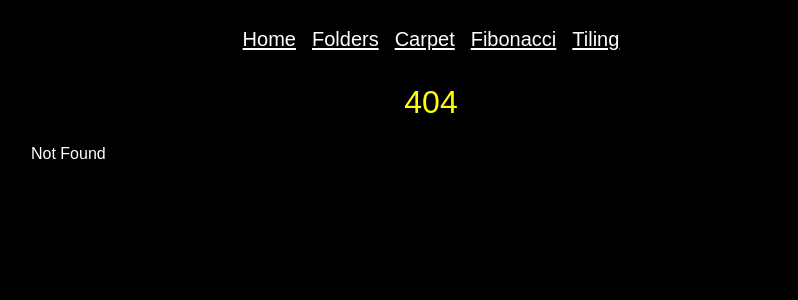
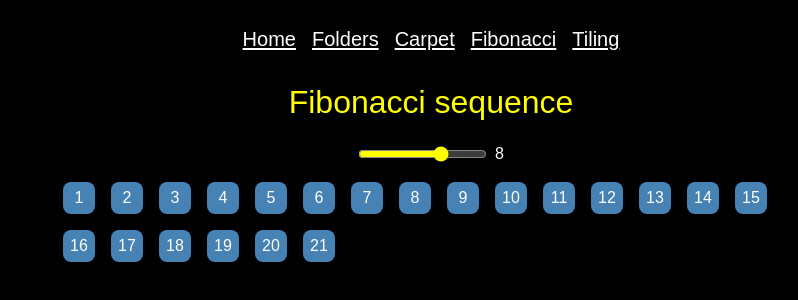
Before and after one commit to ScriptRaccoon/recursive-svelte-components, a SvelteKit app: page /fibonacci in a window 1280 px wide. Before the commit this address had no page. Shown: the top 300 px of the page, without its empty margins (209-1007 px from the left). Built offline with nearby package versions, Linux system fonts and the light colour scheme.

Commit message:
add example "fibonacci sequence"

```diff
--- /dev/null
+++ b/src/routes/fibonacci/+page.svelte
@@ -0,0 +1,47 @@
+<script lang="ts">
+	import Fibonacci from './Fibonacci.svelte';
+	import RangeInput from '$lib/RangeInput.svelte';
+
+	let fiboIndex = $state(8);
+	let fiboWrapper = $state<HTMLElement | null>(null);
+
+	const countBlocks = (node: HTMLElement, _key: number) => {
+		const blocks = Array.from(node.querySelectorAll('.block'));
+		for (let i = 0; i < blocks.length; i++) {
+			blocks[i].innerHTML = String(i + 1);
+		}
+	};
+
+	$effect(() => {
+		if (fiboWrapper) countBlocks(fiboWrapper, fiboIndex);
+	});
+</script>
+
+<h1>Fibonacci sequence</h1>
+
+<RangeInput bind:value={fiboIndex} label="index for fibonacci sequence" min={0} max={12} />
+
+<div class="wrapper" bind:this={fiboWrapper}>
+	<Fibonacci index={fiboIndex} />
+</div>
+
+<style>
+	.wrapper {
+		margin-inline: 2rem;
+		margin-block: 1rem 2rem;
+		display: flex;
+		flex-wrap: wrap;
+		gap: 1rem;
+	}
+
+	.wrapper :global(.block) {
+		width: 2rem;
+		height: 2rem;
+		background-color: steelblue;
+		border-radius: 0.5rem;
+		display: flex;
+		justify-content: center;
+		align-items: center;
+		color: white;
+	}
+</style>
--- /dev/null
+++ b/src/routes/fibonacci/Fibonacci.svelte
@@ -0,0 +1,21 @@
+<script lang="ts">
+	import Fibonacci from './Fibonacci.svelte';
+	type Props = {
+		index: number;
+	};
+
+	let { index }: Props = $props();
+</script>
+
+{#if index === 1}
+	<div class="block"></div>
+{:else if index >= 2}
+	<Fibonacci index={index - 1} />
+	<Fibonacci index={index - 2} />
+{/if}
+
+<style>
+	.block {
+		background-color: steelblue;
+	}
+</style>
```
